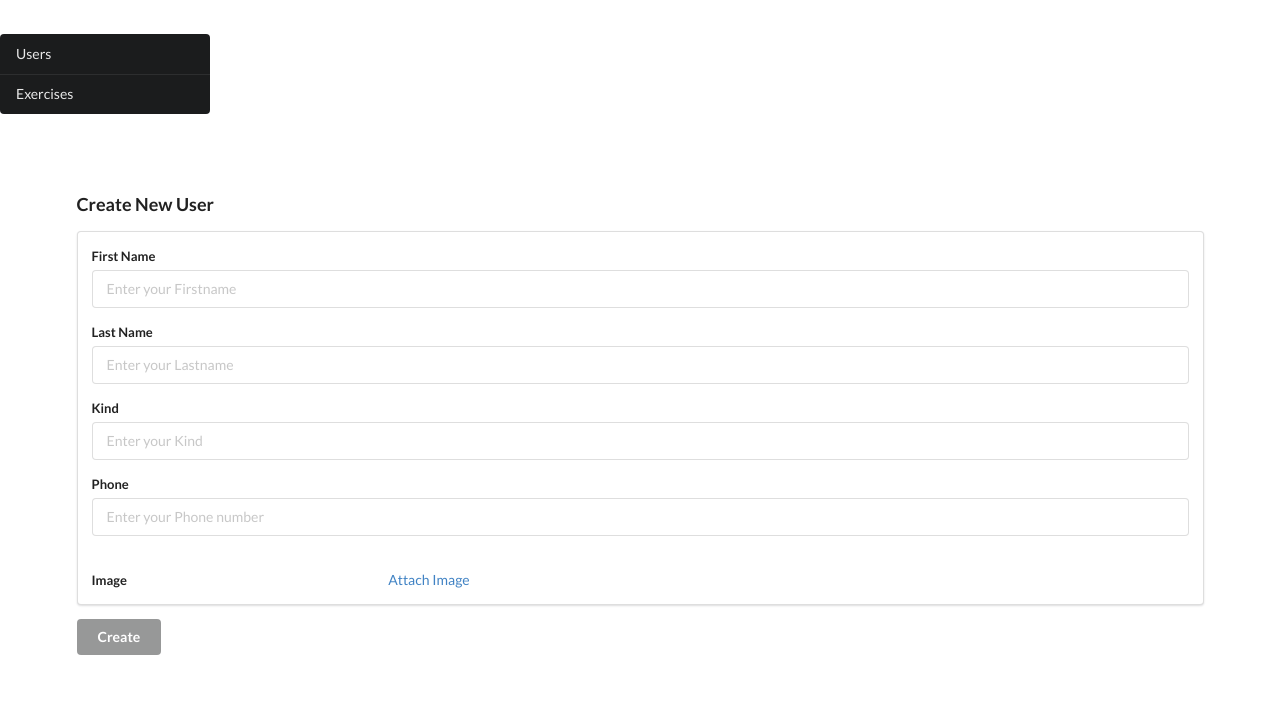
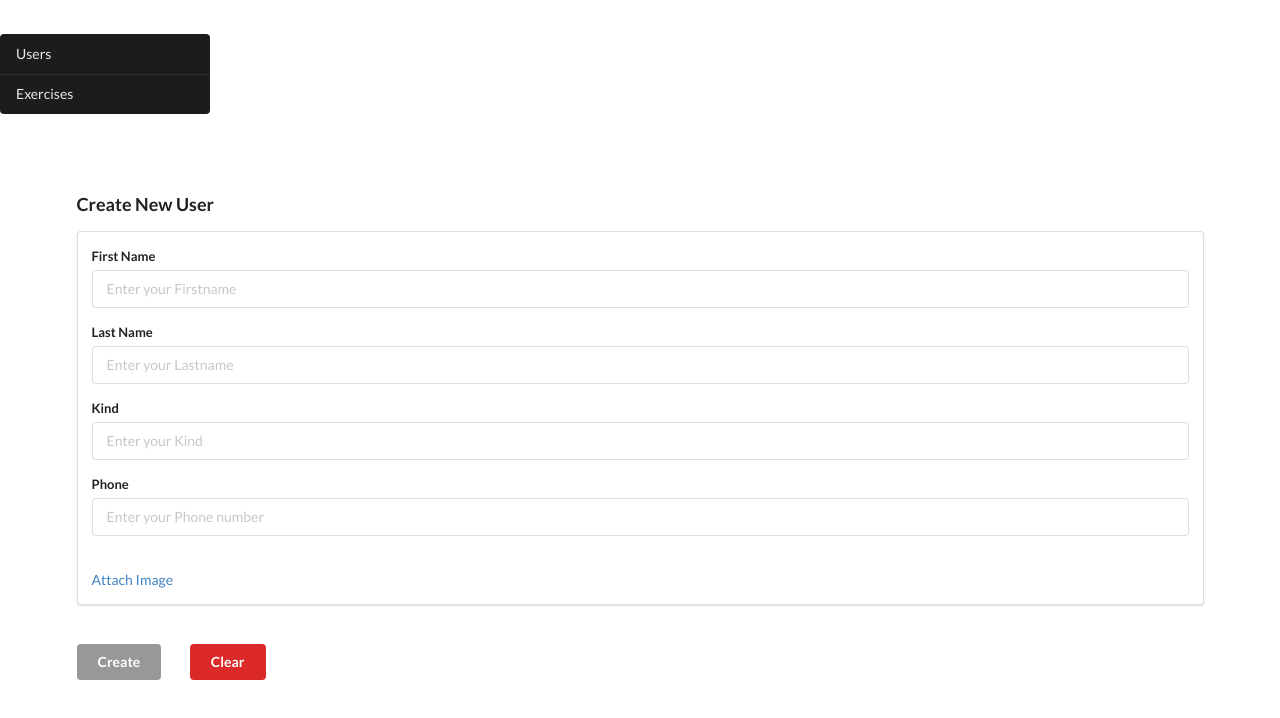
Before and after one commit to IlanAdivi/exercise-tracker-MERN-, a React (Create React App) app in the folder client/: page /user/add in a window 1280 px wide. Shown: the top 718 px of the page. Built offline with nearby package versions, Linux system fonts and the light colour scheme.

Commit message:
Adding option to clear entire form.

```diff
--- a/client/src/Services.js
+++ b/client/src/Services.js
@@ -1,5 +1,5 @@
 ////Reuseable functions
-export const isEmpty = item => {
+export const isAllFilled = item => {
     let countOfEmptyItemProperties = 0;
 
     Object.keys(item).map(itemPropeties => {
--- a/client/src/components/exercises/CreateExercise.js
+++ b/client/src/components/exercises/CreateExercise.js
@@ -5,7 +5,7 @@ import { useDispatch } from 'react-redux';
 import { useHistory } from 'react-router-dom';
 import { Formik, Form, Field } from 'formik';
 import { createExercise, fetchUsers } from '../../actions/index';
-import { isEmpty } from '../../Services';
+import { isAllFilled } from '../../Services';
 import CustomButton from '../forms/CustomButton';
 import LoadingForm from '../forms/LoadingForm';
 
@@ -196,7 +196,7 @@ const CreateExercise = () => {
                                     </div>
                                     <CustomButton
                                         className="ui submit black button"
-                                        disabled={isEmpty(values) ? true : false}
+                                        disabled={isAllFilled(values) ? true : false}
                                         value="Create" />
                                 </div>
                             </div>
--- a/client/src/components/exercises/UpdateExercise.js
+++ b/client/src/components/exercises/UpdateExercise.js
@@ -15,7 +15,7 @@ import {
 }
     from '../../actions';
 
-import { isEmpty } from '../../Services';
+import { isAllFilled } from '../../Services';
 import { useHistory } from 'react-router-dom';
 import LoadingForm from '../forms/LoadingForm';
 import CustomButton from '../forms/CustomButton';
@@ -198,7 +198,7 @@ const UpdateExercise = props => {
                                 <CustomButton
                                     type="submit"
                                     className="ui black submit button"
-                                    disabled={isEmpty(values) ? true : false}
+                                    disabled={isAllFilled(values) ? true : false}
                                     value="Update" />
                             </Form>
                         )
--- a/client/src/components/forms/CustomButton.js
+++ b/client/src/components/forms/CustomButton.js
@@ -2,14 +2,15 @@ import React from 'react';
 
 const CustomButton = props => {
     return (
-        <div>
+        <span>
             <button
-            type={props.type}
+                type={props.type}
+                style={props.style}
                 className={props.className}
                 disabled={props.disabled}
                 onClick={props.onClick}
             >{props.value}</button>
-        </div>
+        </span>
     );
 };
 
--- a/client/src/components/users/CreateUser.js
+++ b/client/src/components/users/CreateUser.js
@@ -4,7 +4,7 @@ import { useDispatch } from 'react-redux';
 import { useHistory } from 'react-router-dom';
 import { Formik, Form, Field, ErrorMessage } from 'formik';
 import { createUser } from '../../actions/index';
-import { isEmpty, findEmptyFieldsInCreatingUser } from '../../Services';
+import { isAllFilled, findEmptyFieldsInCreatingUser } from '../../Services';
 import CustomButton from '../forms/CustomButton';
 
 const CreateUser = () => {
@@ -54,7 +54,7 @@ const CreateUser = () => {
                         return errors;
                     }}
                 >
-                    {({ errors, setFieldError, touched, values, handleChange }) => {
+                    {({ errors, setFieldError, setFieldValue, touched, values, handleChange }) => {
                         return (
                             <Form
                                 onSubmit={async e => {
@@ -150,10 +150,8 @@ const CreateUser = () => {
                                         </div>
                                         <br />
                                         <div className="inline field">
-                                            <label>Image</label>
                                             <a
                                                 href="!#"
-                                                style={{ margin: '250px' }}
                                                 onClick={handleClick}
                                             >
                                                 Attach Image
@@ -168,7 +166,21 @@ const CreateUser = () => {
                                                 value={values.image || ''}
                                             />
                                             <div>
-                                                {values.image ? values.image.slice(12, values.image.length) : ''}
+                                                {
+                                                    values.image ?
+                                                        values.image.slice(12, values.image.length) : ''}
+                                                {values.image ?
+                                                    <i
+                                                        className="close icon"
+                                                        onClick={e => {
+                                                            e.preventDefault();
+                                                            setFieldValue('image', '');
+                                                        }}>
+                                                    </i>
+                                                    : ''
+                                                }
+                                            </div>
+                                            <div>
                                             </div>
                                         </div>
                                     </ div>
@@ -181,8 +193,25 @@ const CreateUser = () => {
                                 <CustomButton
                                     type="submit"
                                     className="ui submit black button"
-                                    disabled={isEmpty(values) ? true : false}
+                                    disabled={isAllFilled(values) ? true : false}
                                     value="Create"
+                                />
+                                <CustomButton
+                                    onClick={e => {
+                                        e.preventDefault();
+                                        setFieldValue('firstname', '');
+                                        setFieldValue('lastname', '');
+                                        setFieldValue('kind', '');
+                                        setFieldValue('phone', '');
+                                        setFieldValue('phone', '');
+                                        setFieldValue('image', '');
+                                    }}
+                                    style={{ margin: '25px' }}
+                                    className="ui submit red button"
+                                    ////Todo
+                                    ////isExist At least one field that filled
+                                    // disabled={isAllFilled(values) ? true : false}
+                                    value="Clear"
                                 />
                             </Form>
                         )
```
